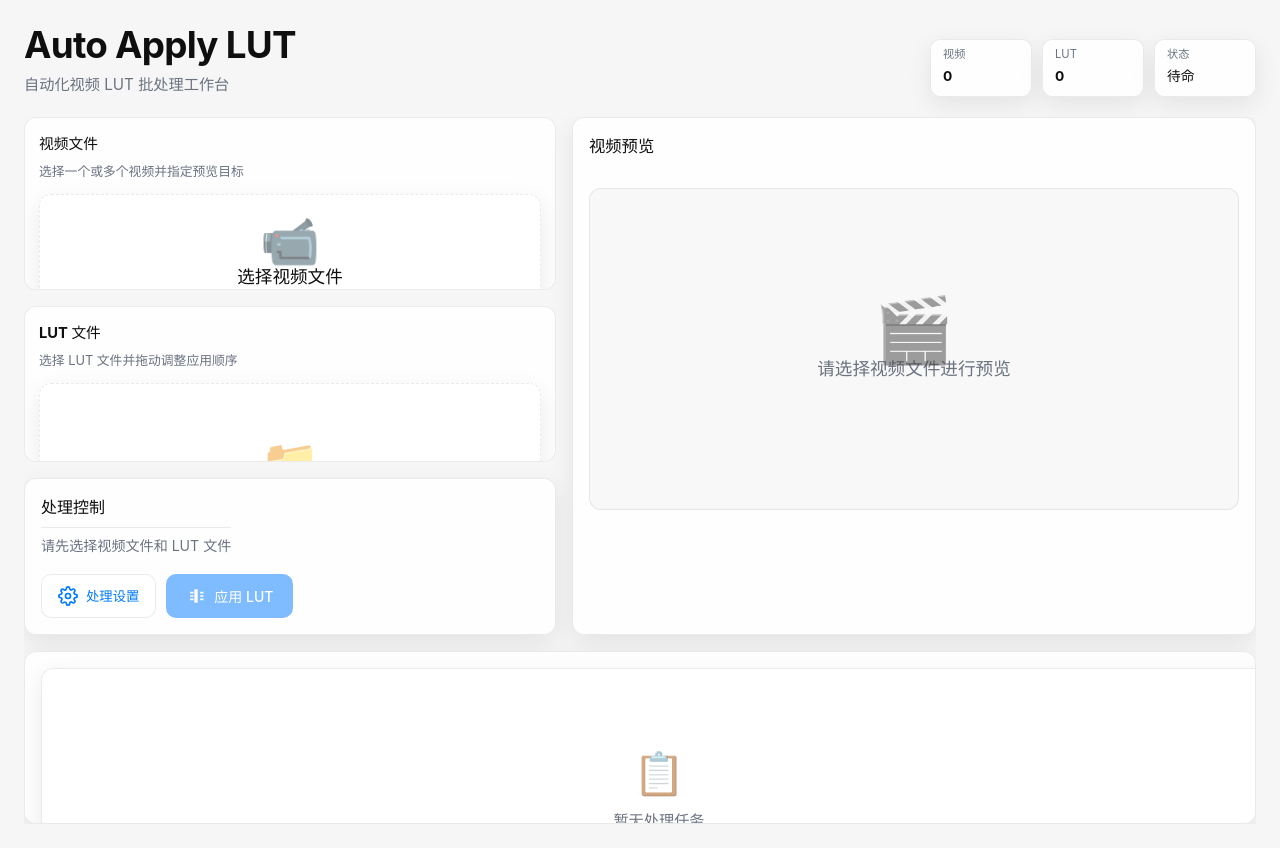
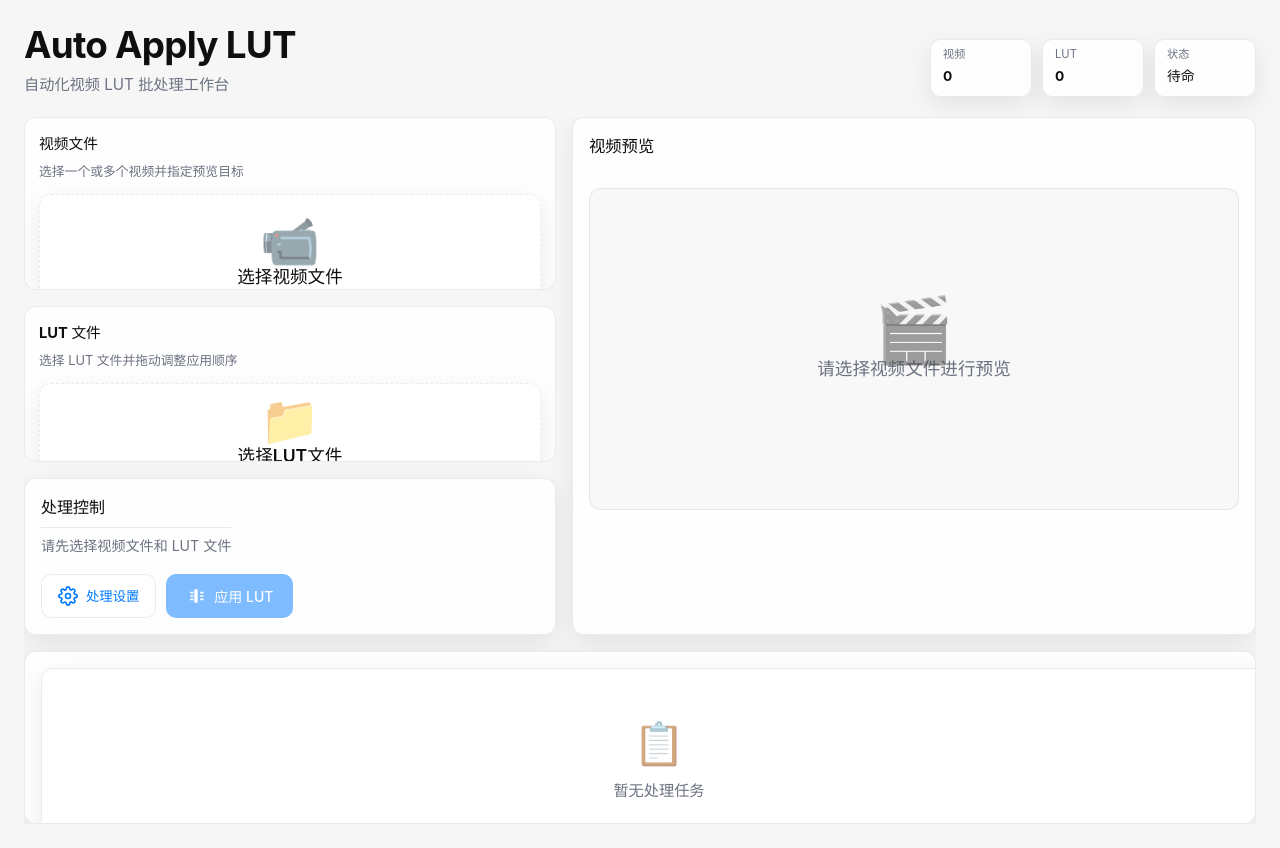
Before and after one commit to kyoko-df/auto-apply-lut, a React (Vite) app: page / in a window 1280 px wide. Built offline with nearby package versions, Linux system fonts and the light colour scheme; the HTML template or start-up script is replaced by a standard one.

Commit message:
feat(style): reduce min-height and padding for better layout spacing

```diff
--- a/src/components/FileUpload.css
+++ b/src/components/FileUpload.css
@@ -131,7 +131,7 @@
 }
 
 .lut-upload-area {
-  min-height: 186px;
+  min-height: 100px;
   max-height: clamp(190px, 30vh, 320px);
 }
 
--- a/src/components/VideoPreview.css
+++ b/src/components/VideoPreview.css
@@ -141,7 +141,7 @@
   flex-direction: column;
   align-items: center;
   gap: 16px;
-  padding: 60px 20px;
+  padding: 30px 20px;
   color: var(--color-fg-subtle);
 }
 
```
